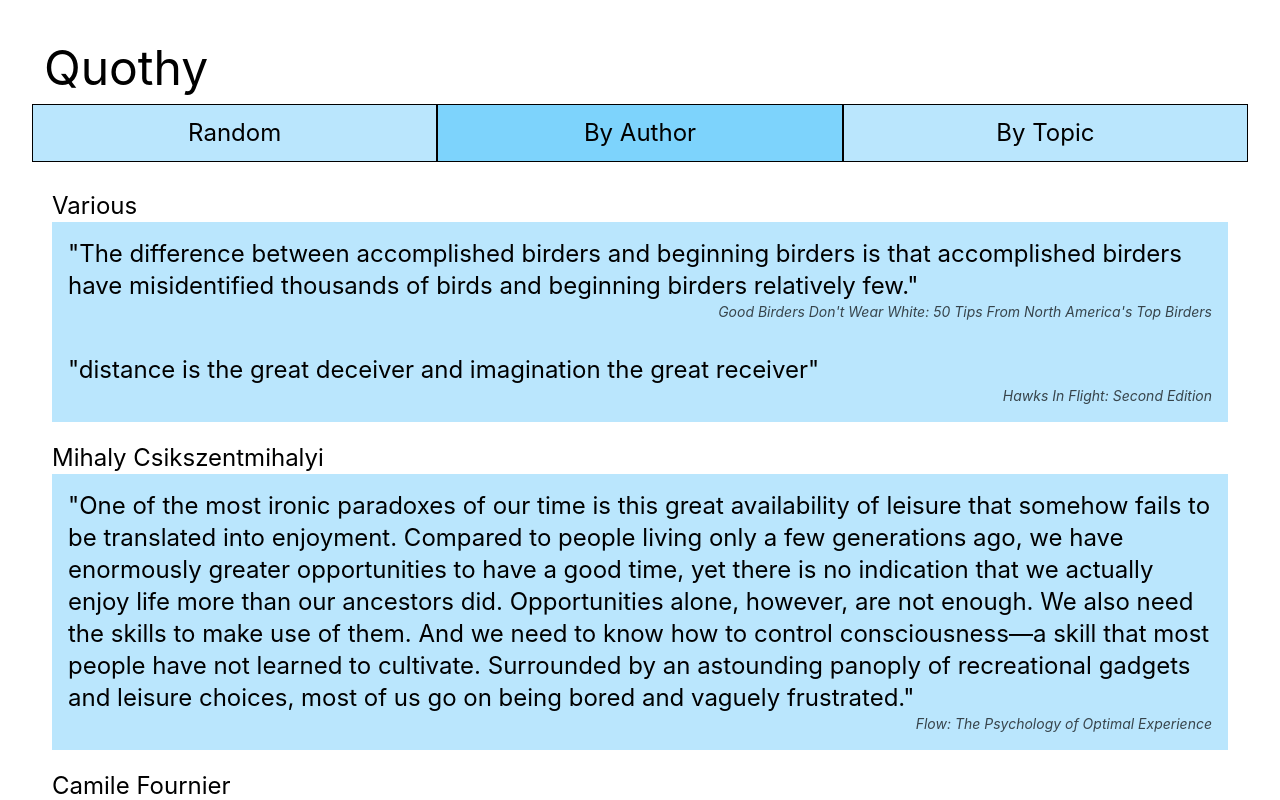
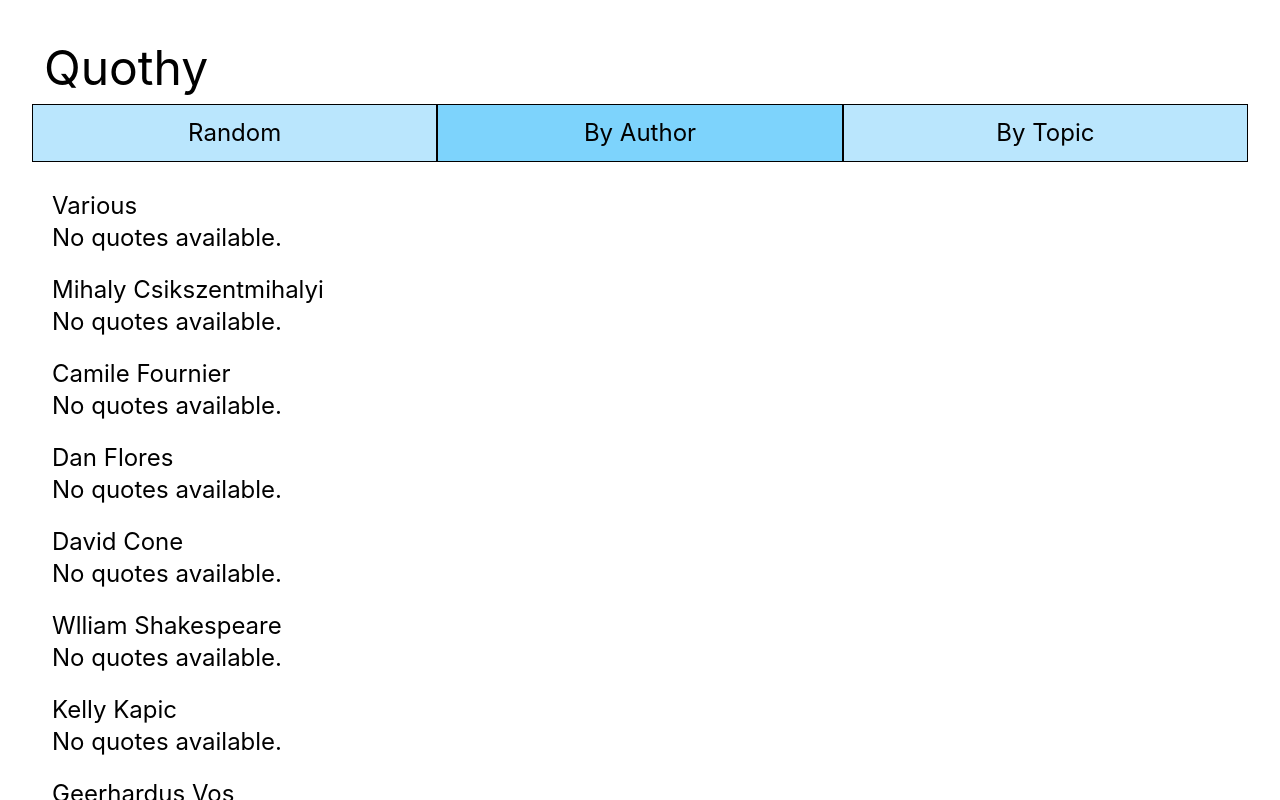
Before and after one commit to MarkNenadov/quothy, a React (Create React App) app: page / in a window 1280 px wide. Both pictures are taken after a click on the button "By Author". Shown: the top 800 px of the page. Built offline with nearby package versions, Linux system fonts and the light colour scheme.

Commit message:
"no quotes available" fallback in case AuthorQuotes lacks quotes

```diff
--- a/src/components/author/AuthorQuotes.tsx
+++ b/src/components/author/AuthorQuotes.tsx
@@ -6,10 +6,12 @@ interface AuthorQuotesProps {
     author: string,
     quotes: Quote[]
 }
+const quotes: Quote[] = []
 
-export const AuthorQuotes = ({ author, quotes }: AuthorQuotesProps) => (
+export const AuthorQuotes = ({ author }: AuthorQuotesProps) => (
     <div className="m-1 md:m-5">
         <h2>{author}</h2>
+        { (!quotes || quotes.length === 0 ) ? <p>No quotes available.</p> : null }
         {quotes.map((quote, index) => (
             <QuoteContainer key={index}>
             <div>"{quote.quote}"</div>
@@ -17,4 +19,4 @@ export const AuthorQuotes = ({ author, quotes }: AuthorQuotesProps) => (
             </QuoteContainer>
         ))}
     </div>
-  );
+)
```
Lines whose indentation alone changed are shown as unchanged.
